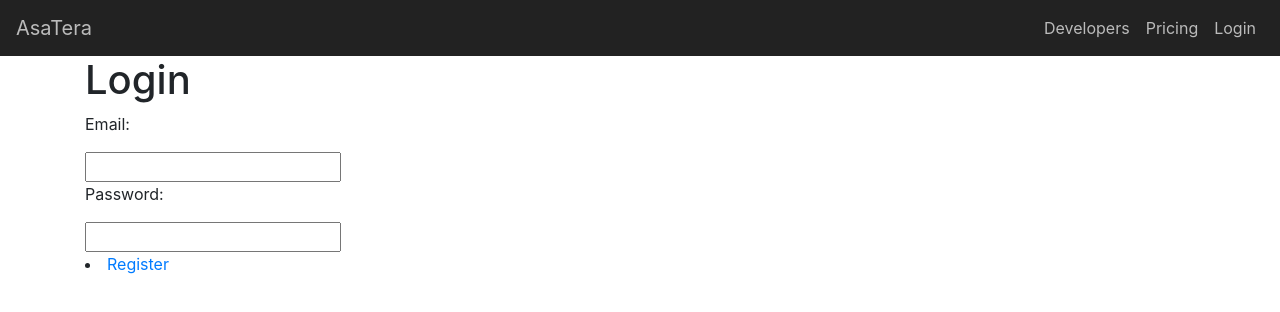
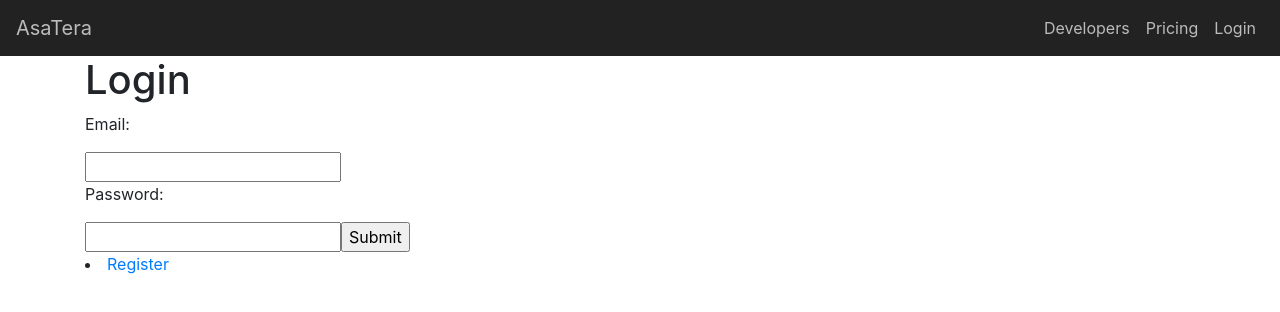
Before and after one commit to MaxxGPT/REST-API, a React (Create React App) app in the folder app/: page /login in a window 1280 px wide. Shown: the top 312 px of the page. Built offline with nearby package versions, Linux system fonts and the light colour scheme.

Commit message:
added submit button to login and register pages

```diff
--- a/app/src/Login.js
+++ b/app/src/Login.js
@@ -14,6 +14,8 @@ export const Login = () => (
     <input
         type="text"/>
 
+    <input type='Submit'/>
+
     <li><Link to="/register">Register</Link></li>
 </form>
 
--- a/app/src/Register.js
+++ b/app/src/Register.js
@@ -18,6 +18,8 @@ export const Register = () => (
     <p> Confirm Password:</p>
     <input type="text"/>
 
+    <input type='Submit'/>
+
 </form>
 
 );
```
